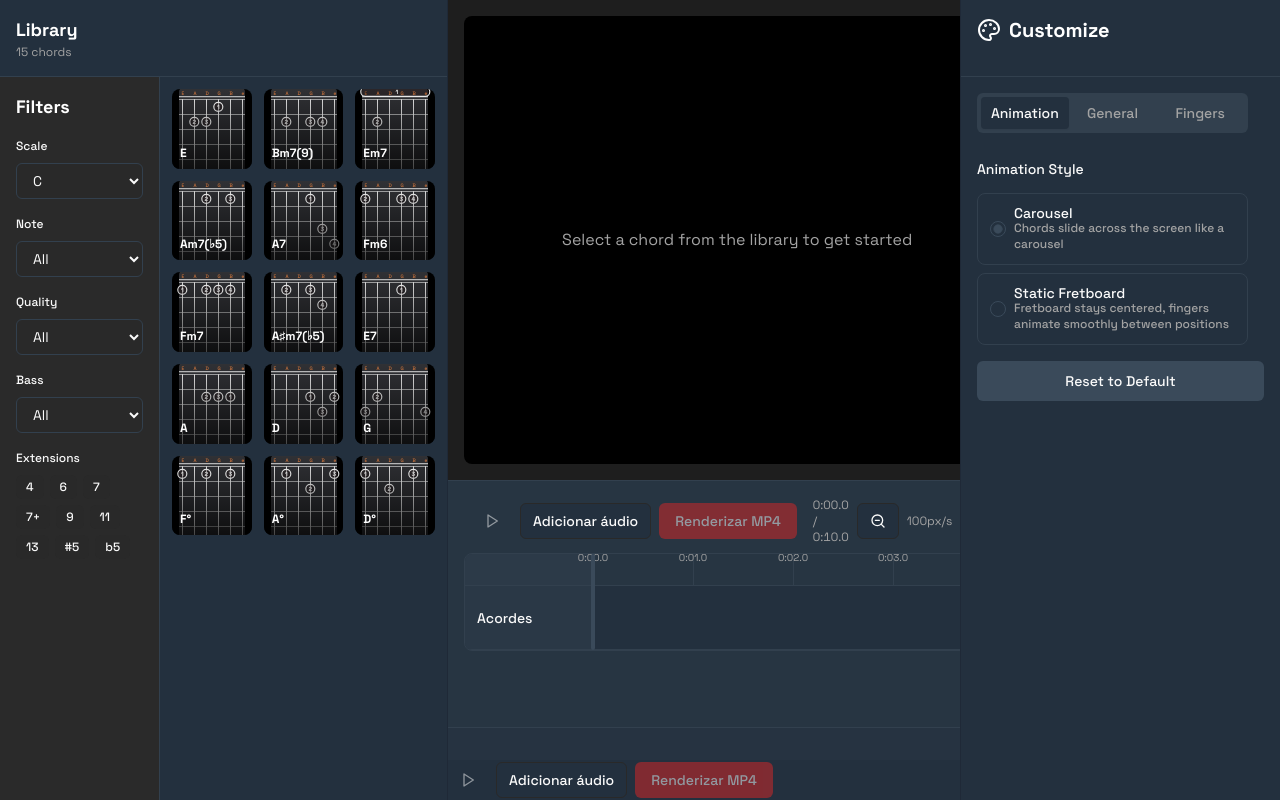
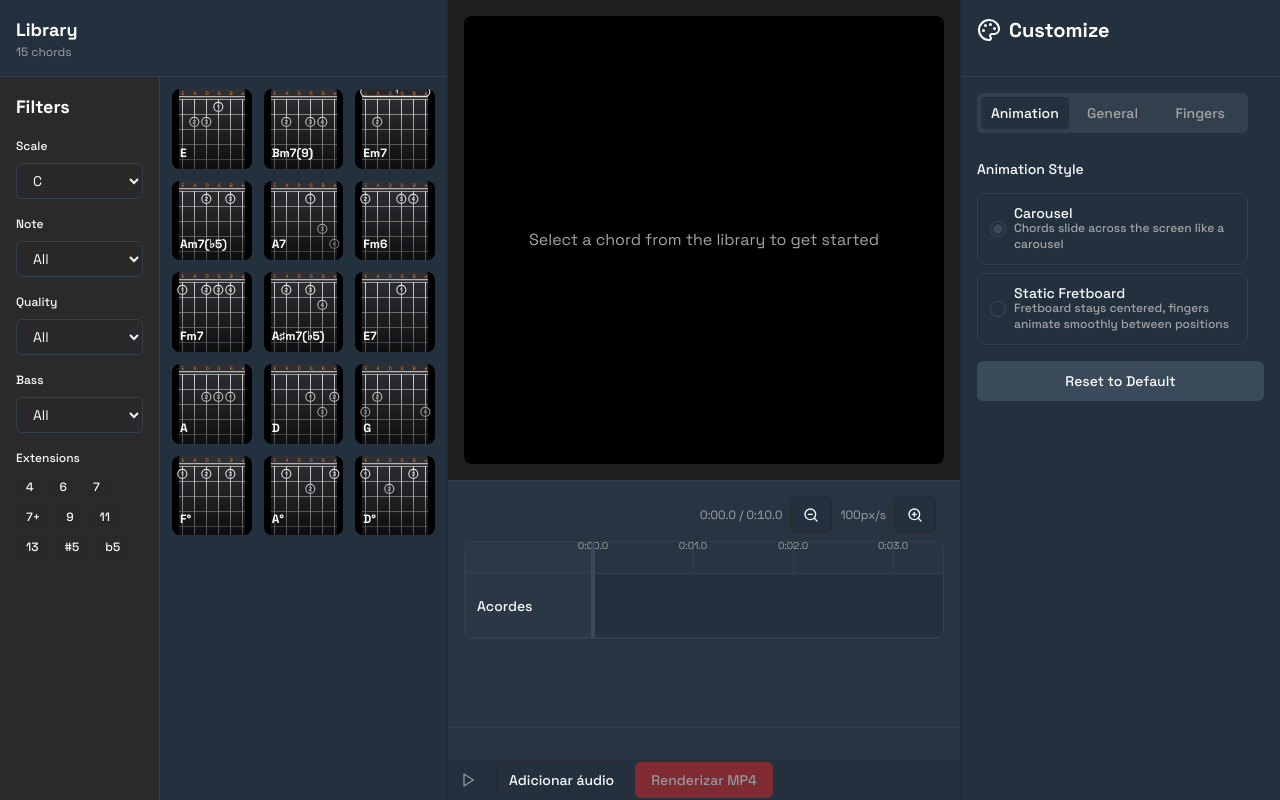
Before and after one commit to Maique1915/TabTune, a Next.js app: page / in a window 1280 px wide. Built offline with nearby package versions, Linux system fonts and the light colour scheme.

Commit message:
refactor: remover renderização do TimelineControls, agora gerenciado pelo TimelinePanel

```diff
--- a/src/components/timeline/Timeline.tsx
+++ b/src/components/timeline/Timeline.tsx
@@ -292,16 +292,7 @@ export function Timeline({
   return (
     <div className={className}>
       <div className="flex items-center gap-2 mb-2 px-2">
-        <TimelineControls
-          isAnimating={isAnimating}
-          isPaused={isPaused}
-          ffmpegLoaded={ffmpegLoaded}
-          handleAnimate={handleAnimate}
-          handlePause={handlePause}
-          handleResume={handleResume}
-          handleRenderVideo={handleRenderVideo}
-          isTimelineEmpty={isTimelineEmpty}
-        />
+        {/* Controles da timeline agora são renderizados pelo TimelinePanel */}
         <div className="flex-1" />
         <span className="text-xs text-muted-foreground tabular-nums">
           {formatTimeMs(currentTimeMs)} / {formatTimeMs(effectiveDurationMs)}
```
